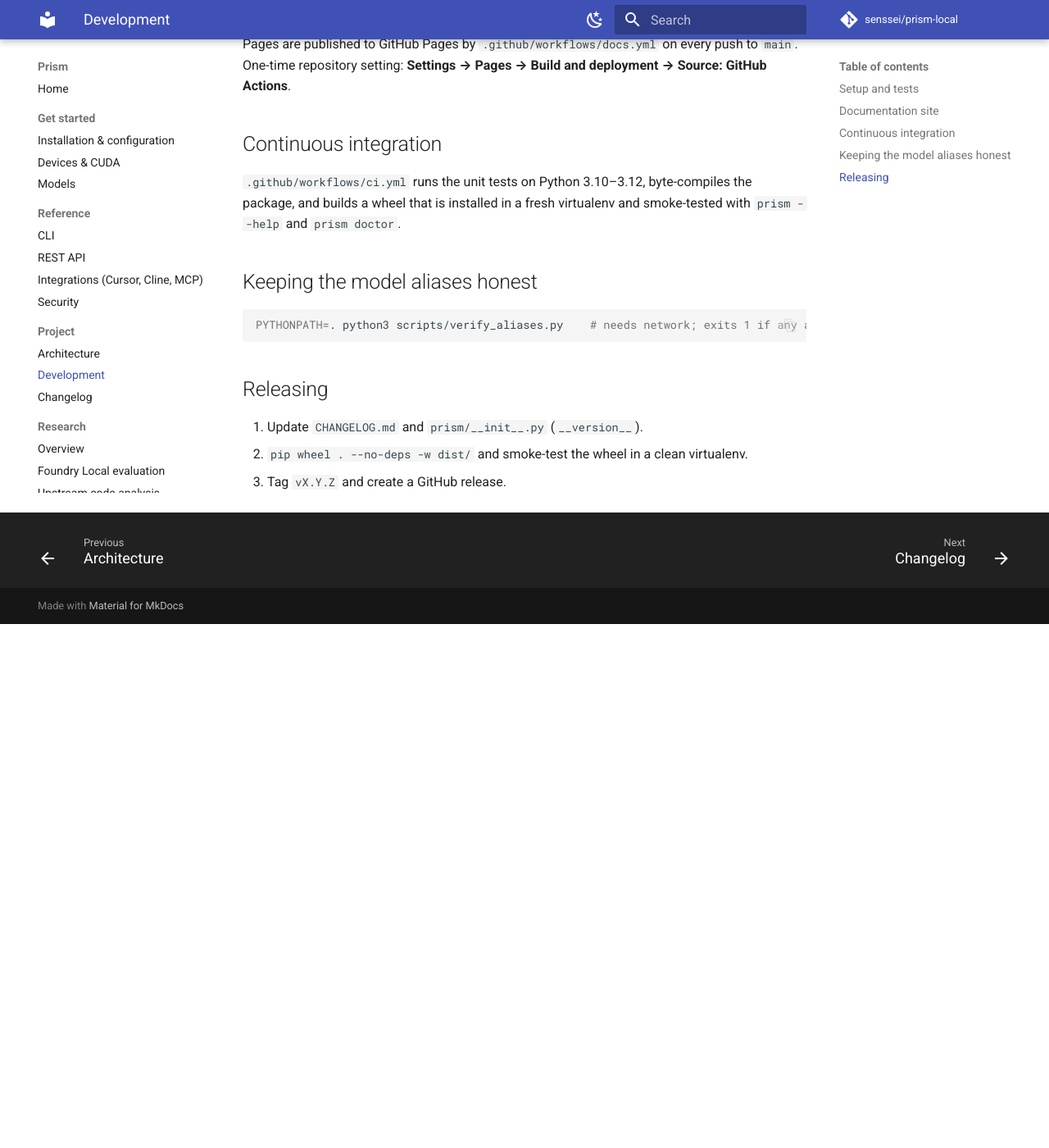
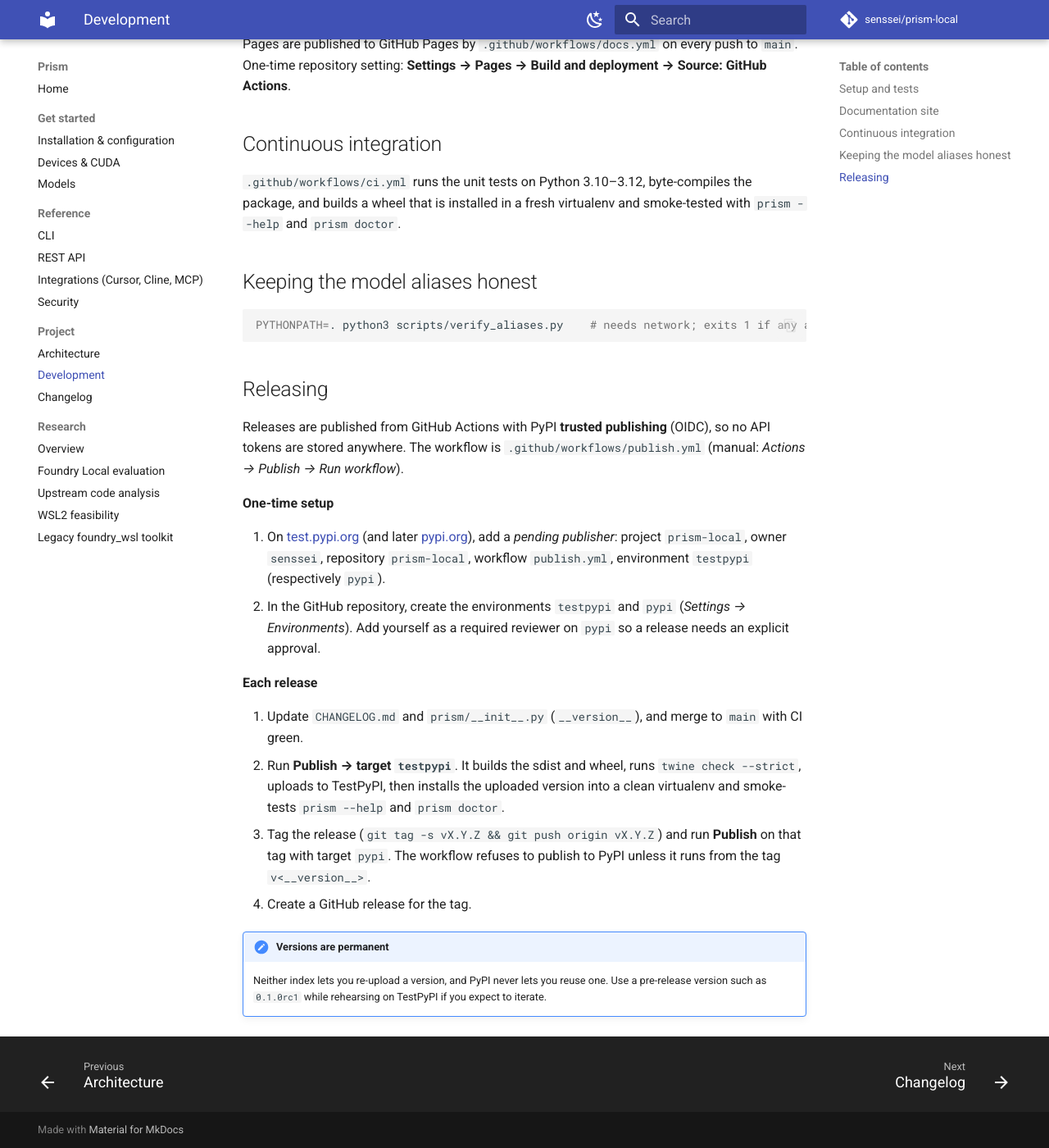
Before and after one commit to senssei/prism-local, an MkDocs documentation site: the page built from docs/development.md, in a window 1280 px wide and 1400 px high, scrolled down 1188 px. Shown: the whole window at 82% size. Built offline with MkDocs 1.6.1 and Material for MkDocs 9.7.7, drawn with Linux system fonts in a browser that asks for light colours; comment, search, counter and statistics services are not loaded; before the commit the page ends 1949 px from its top, so only the background shows below that.

Commit message:
ci: add trusted-publishing workflow for TestPyPI and PyPI
- add a manual Publish workflow: build once, twine check --strict, publish to
  TestPyPI or PyPI via OIDC (no stored tokens), then install the TestPyPI
  upload into a clean virtualenv and smoke-test the CLI
- require a matching vX.Y.Z tag before publishing to PyPI
- switch to SPDX license metadata (license = "Apache-2.0", license-files) and
  require setuptools>=77; the table form and license classifiers are deprecated
- add MANIFEST.in so the sdist contains only the package, licence, README and
  changelog (tests need the repo layout and cannot run from an sdist)
- document the release process and one-time publisher setup

```diff
--- a/docs/development.md
+++ b/docs/development.md
@@ -54,6 +54,26 @@
 
 ## Releasing
 
-1. Update `CHANGELOG.md` and `prism/__init__.py` (`__version__`).
-2. `pip wheel . --no-deps -w dist/` and smoke-test the wheel in a clean virtualenv.
-3. Tag `vX.Y.Z` and create a GitHub release.
+Releases are published from GitHub Actions with PyPI **trusted publishing** (OIDC), so no API tokens are stored anywhere.
+The workflow is `.github/workflows/publish.yml` (manual: *Actions → Publish → Run workflow*).
+
+**One-time setup**
+
+1. On [test.pypi.org](https://test.pypi.org/manage/account/publishing/) (and later [pypi.org](https://pypi.org/manage/account/publishing/)),
+   add a *pending publisher*: project `prism-local`, owner `senssei`, repository `prism-local`, workflow `publish.yml`,
+   environment `testpypi` (respectively `pypi`).
+2. In the GitHub repository, create the environments `testpypi` and `pypi` (*Settings → Environments*). Add yourself as a
+   required reviewer on `pypi` so a release needs an explicit approval.
+
+**Each release**
+
+1. Update `CHANGELOG.md` and `prism/__init__.py` (`__version__`), and merge to `main` with CI green.
+2. Run **Publish → target `testpypi`**. It builds the sdist and wheel, runs `twine check --strict`, uploads to TestPyPI, then
+   installs the uploaded version into a clean virtualenv and smoke-tests `prism --help` and `prism doctor`.
+3. Tag the release (`git tag -s vX.Y.Z && git push origin vX.Y.Z`) and run **Publish** on that tag with target `pypi`. The
+   workflow refuses to publish to PyPI unless it runs from the tag `v<__version__>`.
+4. Create a GitHub release for the tag.
+
+!!! note "Versions are permanent"
+    Neither index lets you re-upload a version, and PyPI never lets you reuse one. Use a pre-release version such as `0.1.0rc1`
+    while rehearsing on TestPyPI if you expect to iterate.
--- a/pyproject.toml
+++ b/pyproject.toml
@@ -1,5 +1,5 @@
 [build-system]
-requires = ["setuptools>=68"]
+requires = ["setuptools>=77"]
 build-backend = "setuptools.build_meta"
 
 [project]
@@ -7,14 +7,14 @@
 description = "Multi-engine local AI CLI and OpenAI-compatible server (ONNX Runtime GenAI on CUDA/CPU + Ollama) for Linux and WSL2"
 readme = "README.md"
 requires-python = ">=3.10"
-license = { text = "Apache-2.0" }
+license = "Apache-2.0"
+license-files = ["LICENSE"]
 authors = [{ name = "Rafal Warzycha" }]
 keywords = ["llm", "onnx", "onnxruntime-genai", "ollama", "openai-compatible", "wsl2", "cuda", "mcp"]
 classifiers = [
     "Development Status :: 3 - Alpha",
     "Environment :: Console",
     "Intended Audience :: Developers",
-    "License :: OSI Approved :: Apache Software License",
     "Operating System :: POSIX :: Linux",
     "Programming Language :: Python :: 3",
     "Programming Language :: Python :: 3.10",
```
Also changed, not shown: 2 other files.
